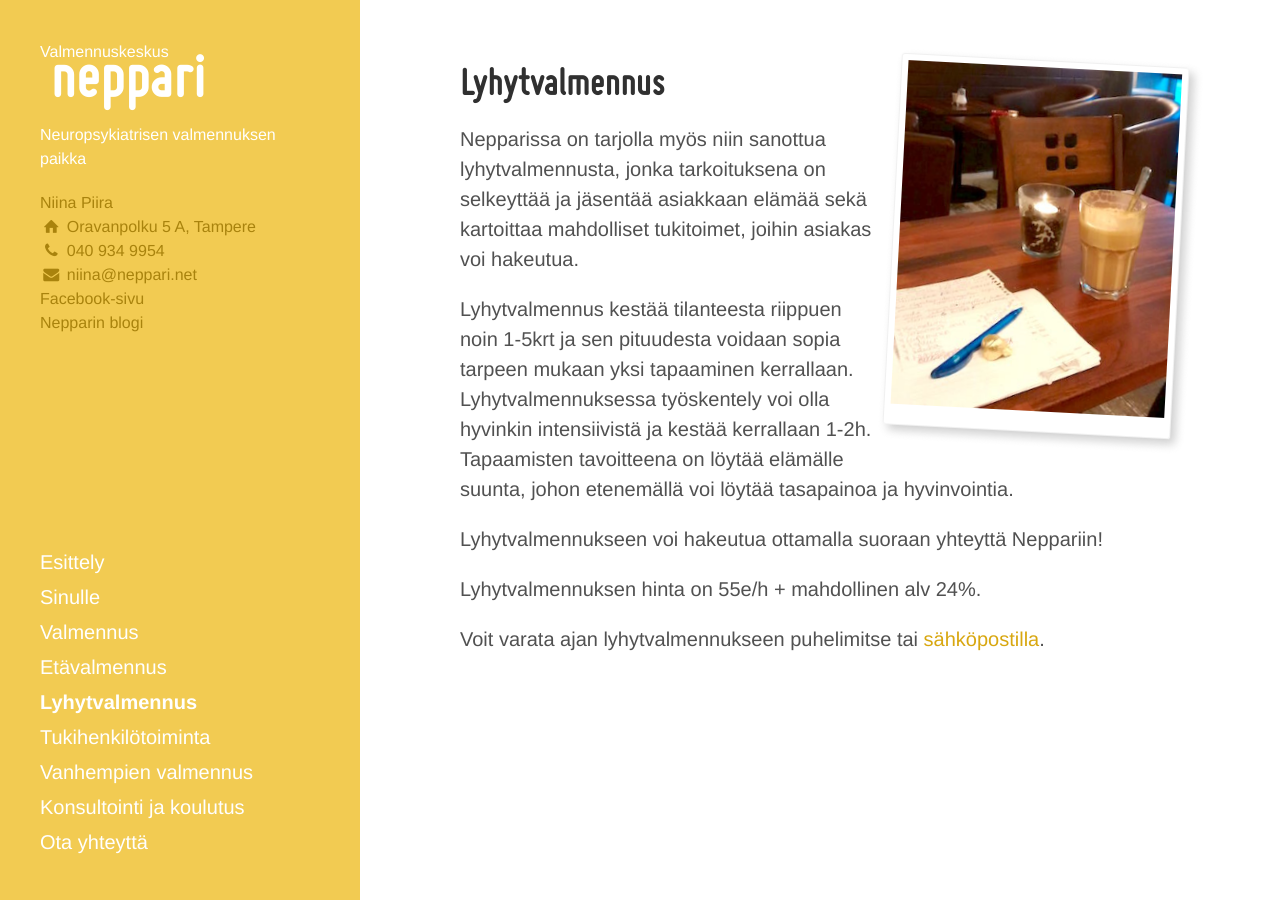
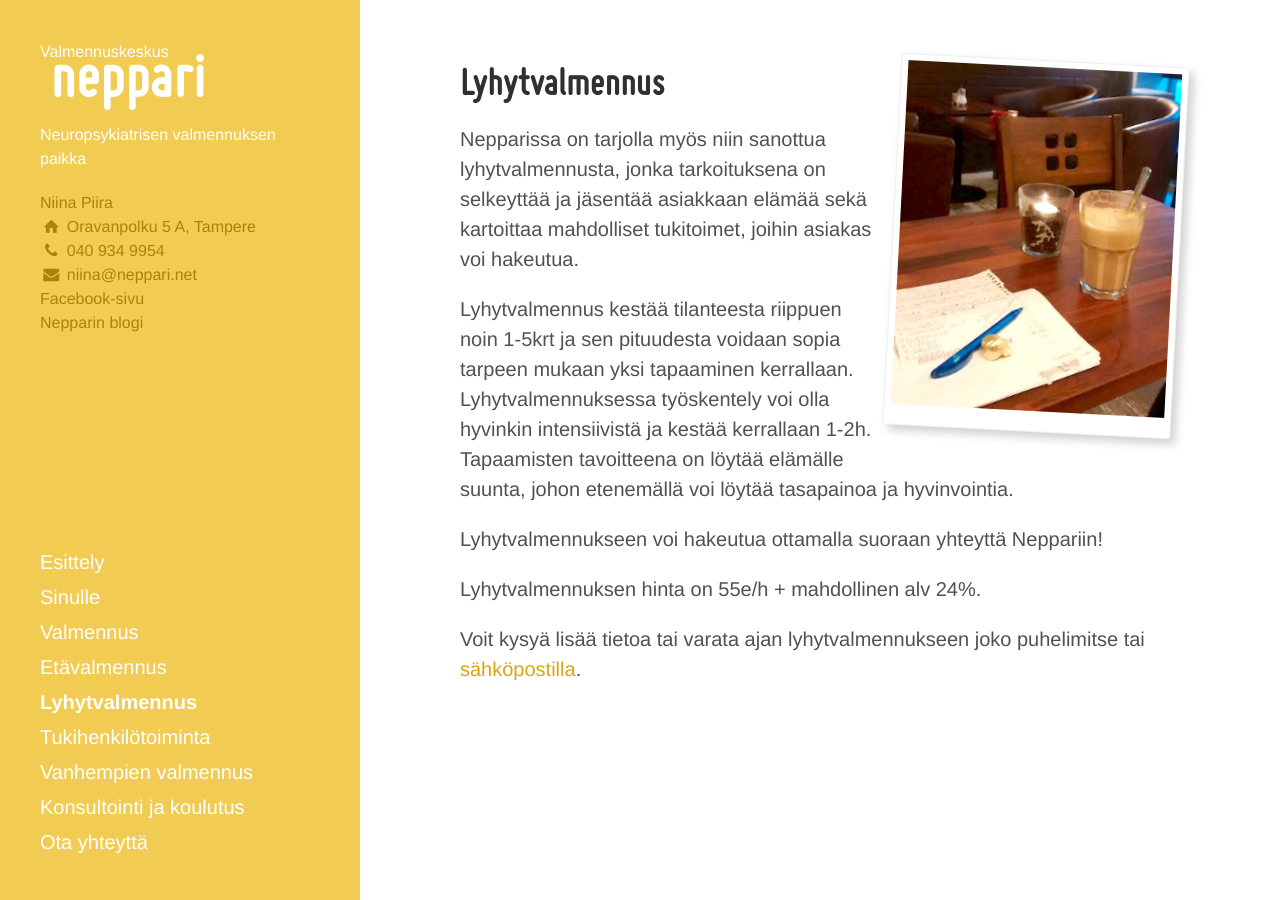
Before and after one commit to niinapiira/neppari.net, a Jekyll site: the page built from lyhytvalmennus.md, in a window 1280 px wide. Built offline with Jekyll 4.4.1, drawn with Linux system fonts in a browser that asks for light colours; Markdown is read by kramdown in place of the engine named in the settings.

Commit message:
Updated lyhytvalmennus.md

```diff
--- a/lyhytvalmennus.md
+++ b/lyhytvalmennus.md
@@ -16,6 +16,7 @@ polaroid: ""
 
 
 
+
 Nepparissa on tarjolla myös niin sanottua lyhytvalmennusta, jonka tarkoituksena on selkeyttää ja jäsentää asiakkaan elämää sekä kartoittaa mahdolliset tukitoimet, joihin asiakas voi hakeutua.
 
 Lyhytvalmennus kestää tilanteesta riippuen noin 1-5krt ja sen pituudesta voidaan sopia tarpeen mukaan yksi tapaaminen kerrallaan.
@@ -25,4 +26,4 @@ Lyhytvalmennukseen voi hakeutua ottamalla suoraan yhteyttä Neppariin!
 
 Lyhytvalmennuksen hinta on 55e/h + mahdollinen alv 24%.
 
-Voit varata ajan lyhytvalmennukseen puhelimitse tai [sähköpostilla](/ota-yhteytta).
+Voit kysyä lisää tietoa tai varata ajan lyhytvalmennukseen joko puhelimitse tai [sähköpostilla](/ota-yhteytta).
```
